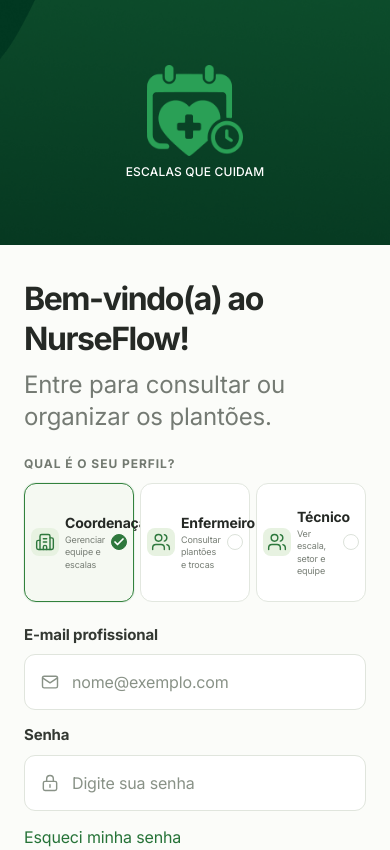
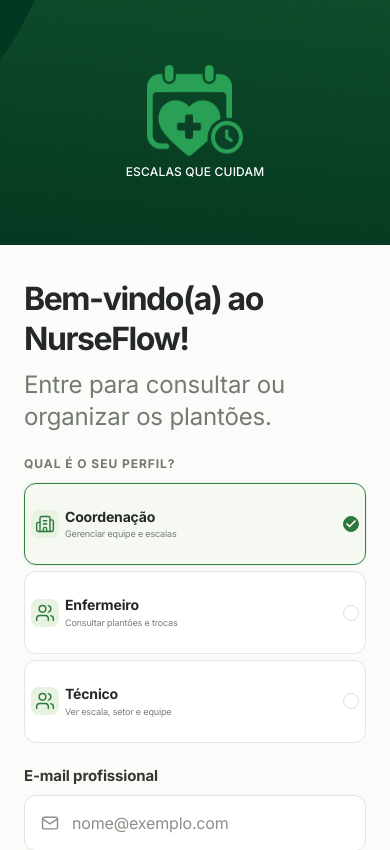
Before and after one commit to yasmin-marques/NurseFlow, a React (Vite) app in the folder front-end/: page / in a window 390 px wide. Shown: the top 850 px of the page. Built offline with nearby package versions, Linux system fonts and the light colour scheme.

Commit message:
style: refactor the direction in mobile page

```diff
--- a/front-end/src/pages/Login/components/ProfileSelector.tsx
+++ b/front-end/src/pages/Login/components/ProfileSelector.tsx
@@ -16,7 +16,7 @@
   return (
     <fieldset className="mb-5.5 mt-5.5 min-w-0 border-0 p-0 md:mb-5.5 md:mt-12">
       <legend className="mb-2.5 text-[12px] font-bold tracking-[0.08em] text-[#727970]">QUAL É O SEU PERFIL?</legend>
-      <div className="grid grid-cols-3 gap-1.5 min-[421px]:gap-2.5">
+      <div className="flex flex-col md:grid md:grid-cols-3 gap-1.5 min-[421px]:gap-2.5">
         {profiles.map((item) => {
           const selected = value === item.id
           return (
```
